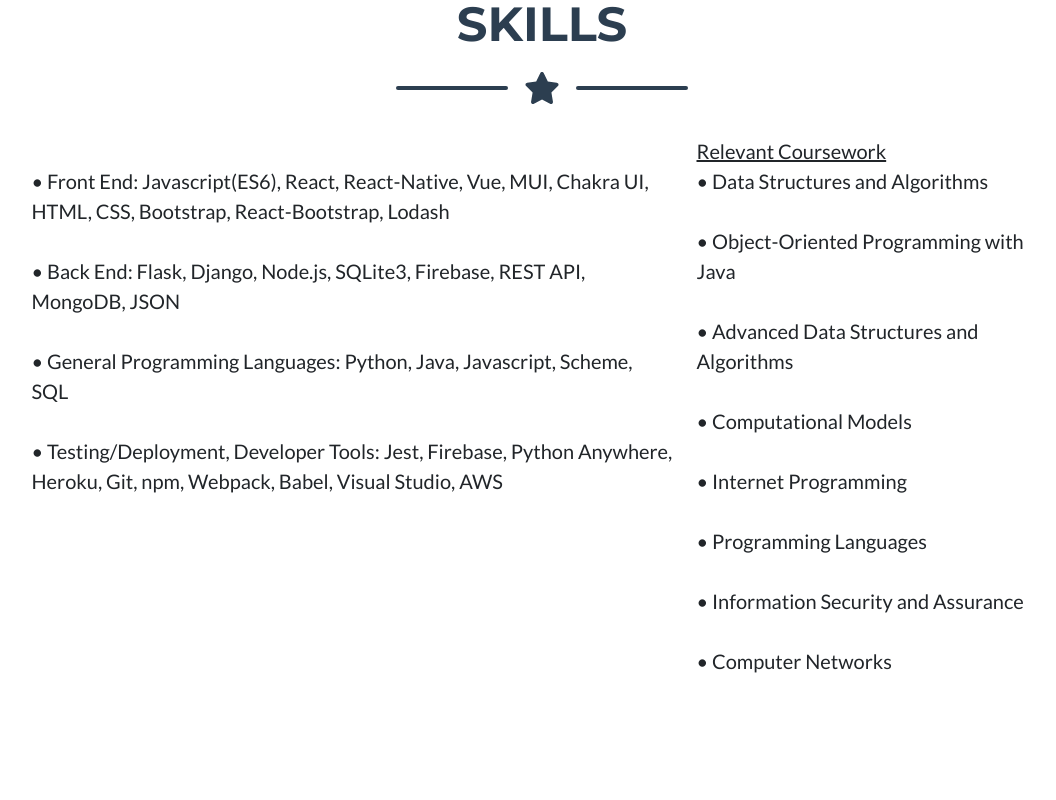
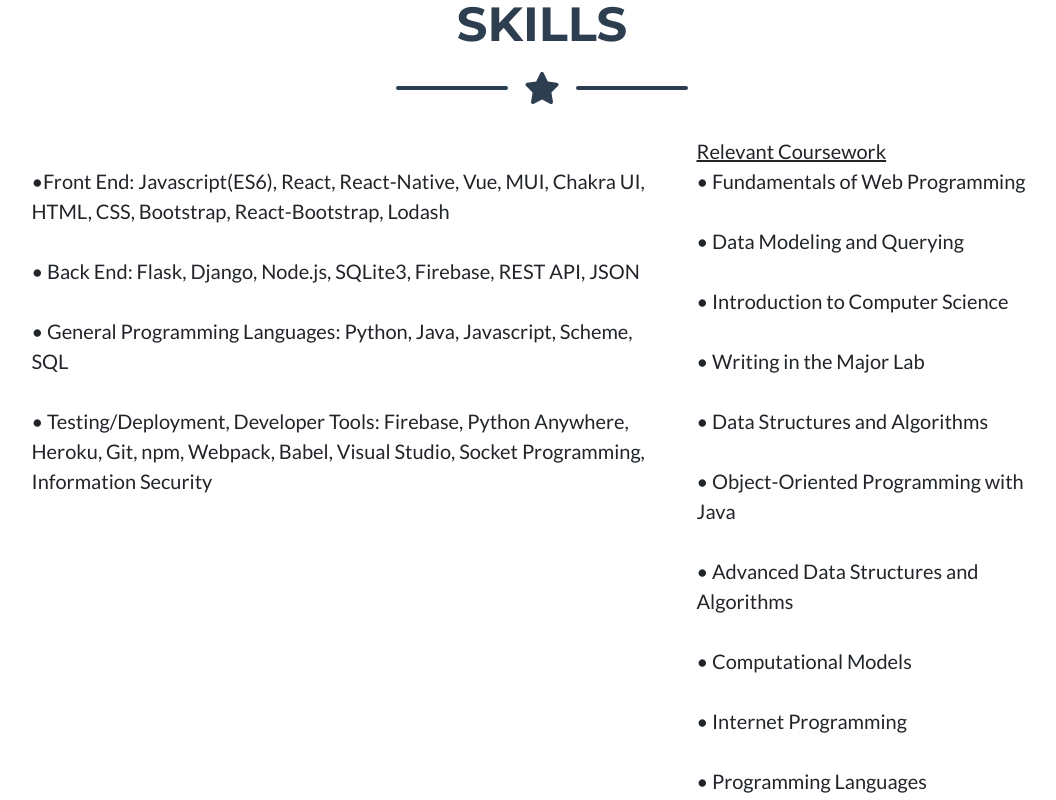
Before and after one commit to Lugofr01/portfolio, a plain HTML site: page index.html in a window 1280 px wide. Shown: the part 1680-2480 px from the top of the page, without its empty margins (98-1154 px from the left). Drawn offline with nearby package versions, Linux system fonts and the light colour scheme.

Commit message:
more data

```diff
--- a/index.html
+++ b/index.html
@@ -211,29 +211,42 @@
                     <div class="col-lg-7 ms-auto">
                         <p class="lead">
                             <br />
-                            • Front End:  Javascript(ES6),
-                            React, React-Native, Vue, MUI, Chakra UI, HTML, CSS, Bootstrap,
-                            React-Bootstrap, Lodash
+                            •Front End: Javascript(ES6), React, React-Native,
+                            Vue, MUI, Chakra UI, HTML, CSS, Bootstrap, React-Bootstrap, Lodash
                             <br />
 
                             <br />
-                            • Back End: Flask, Django, Node.js, SQLite3,
-                            Firebase, REST API, MongoDB, JSON
+                            • Back End: Flask, Django, Node.js, SQLite3, Firebase, REST API, JSON
                             <br />
 
                             <br />• General Programming Languages: Python,
                             Java, Javascript,
                             Scheme, SQL
                             <br />
-                            <br />• Testing/Deployment, Developer Tools: Jest,
-                            Firebase, Python Anywhere, Heroku, Git, npm,
-                            Webpack, Babel, Visual Studio, AWS
+                            <br />• Testing/Deployment, Developer Tools: Firebase,
+                             Python Anywhere, Heroku, Git, npm, Webpack, Babel, Visual Studio,
+                            Socket Programming, Information Security
                             <br />
                         </p>
                     </div>
                     <div class="col-lg-4 me-auto">
                         <p class="lead">
                             <u>Relevant Coursework</u>
+                            <br />
+                            • Fundamentals of Web Programming <br />
+
+                            <br />
+                            • Data Modeling and Querying
+                            <br />
+
+                            <br />
+                            • Introduction to Computer Science
+                            <br />
+
+                            <br />
+                            • Writing in the Major Lab
+                            <br />
+
                             <br />
                             • Data Structures and Algorithms <br />
                             <br />
```
